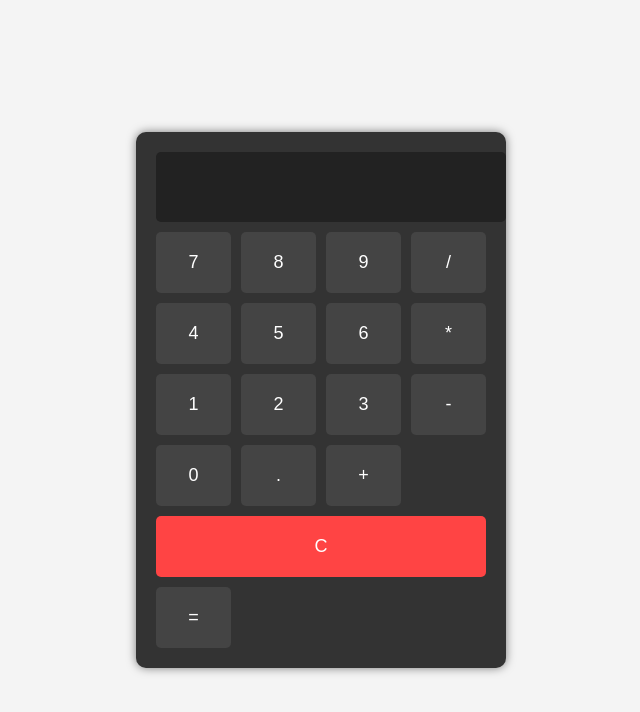
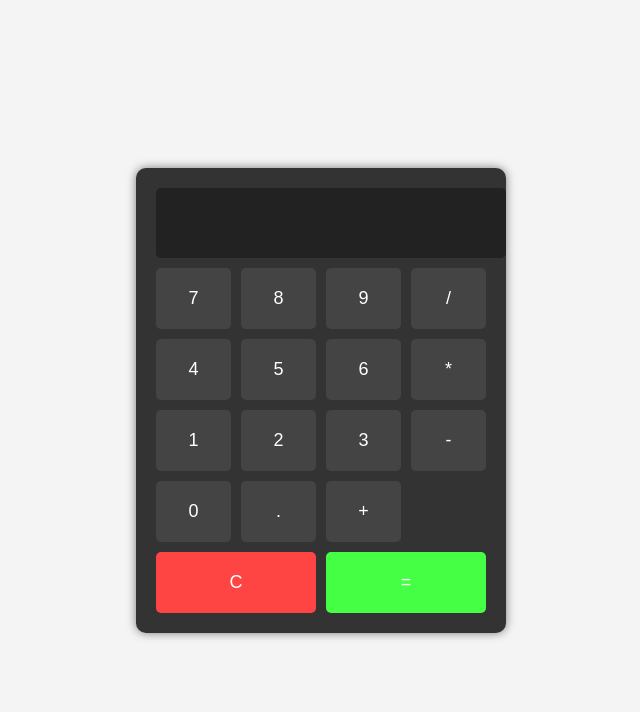
Before and after one commit to dracuito/dracalculator, a plain HTML site: page index.html in a window 1280 px wide. Shown: the whole page, without its empty margins (319-959 px from the left). Drawn offline with Linux system fonts and the light colour scheme.

Commit message:
updated the equal button

```diff
--- a/styles.css
+++ b/styles.css
@@ -49,10 +49,19 @@ body {
 }
 
 button.clear {
-    grid-column: span 4;
+  grid-column: span 2; /* Clear button spans 2 columns */
   background-color: #ff4444;
 }
 
 button.clear:hover {
   background-color: #ff6666;
 }
+
+button.equal {
+  grid-column: span 2; /* Equal button spans 2 columns */
+  background-color: #44ff44; /* Green color for equal button */
+}
+
+button.equal:hover {
+  background-color: #66ff66;
+}
```
Lines whose indentation alone changed are shown as unchanged.
